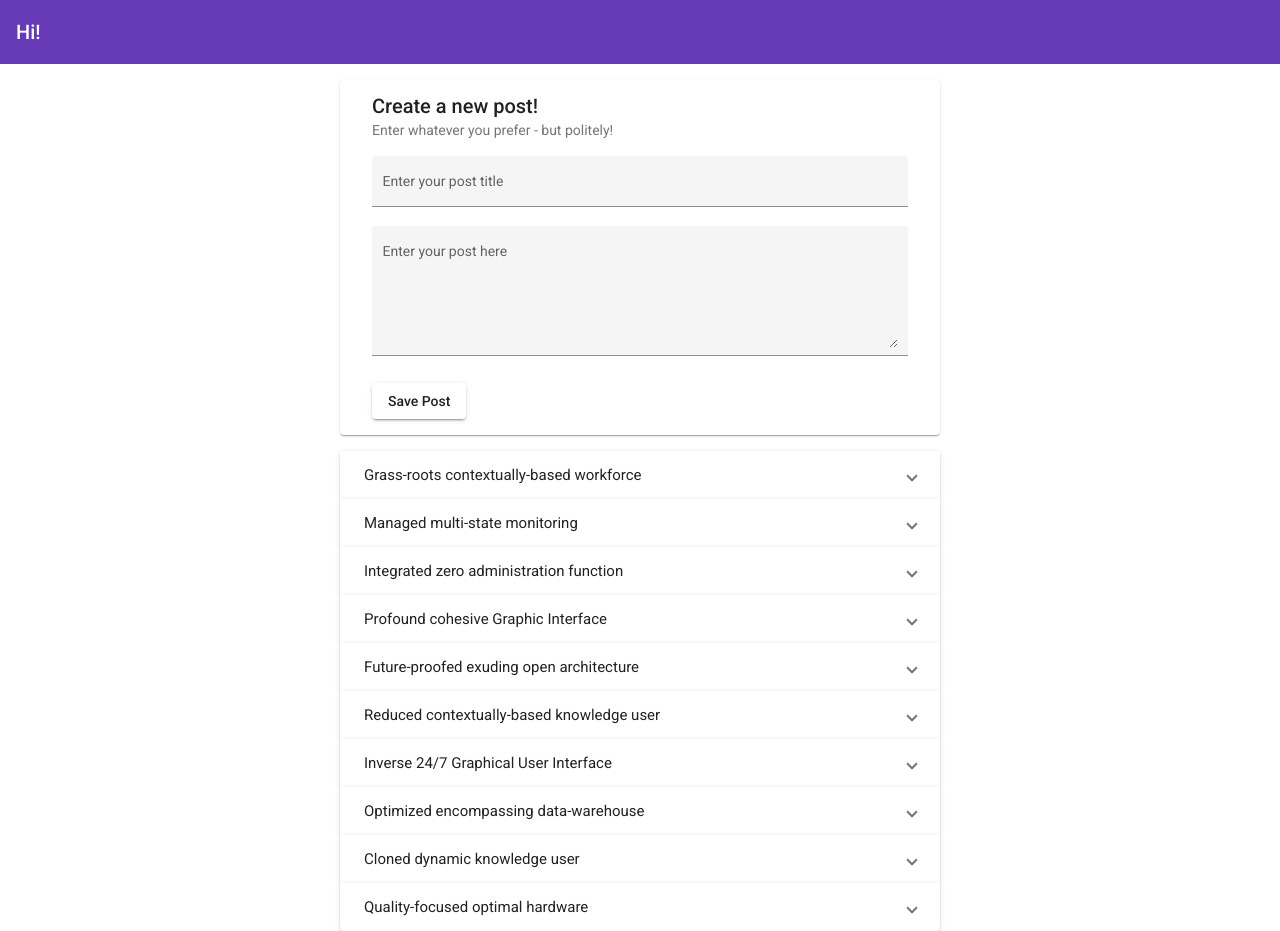
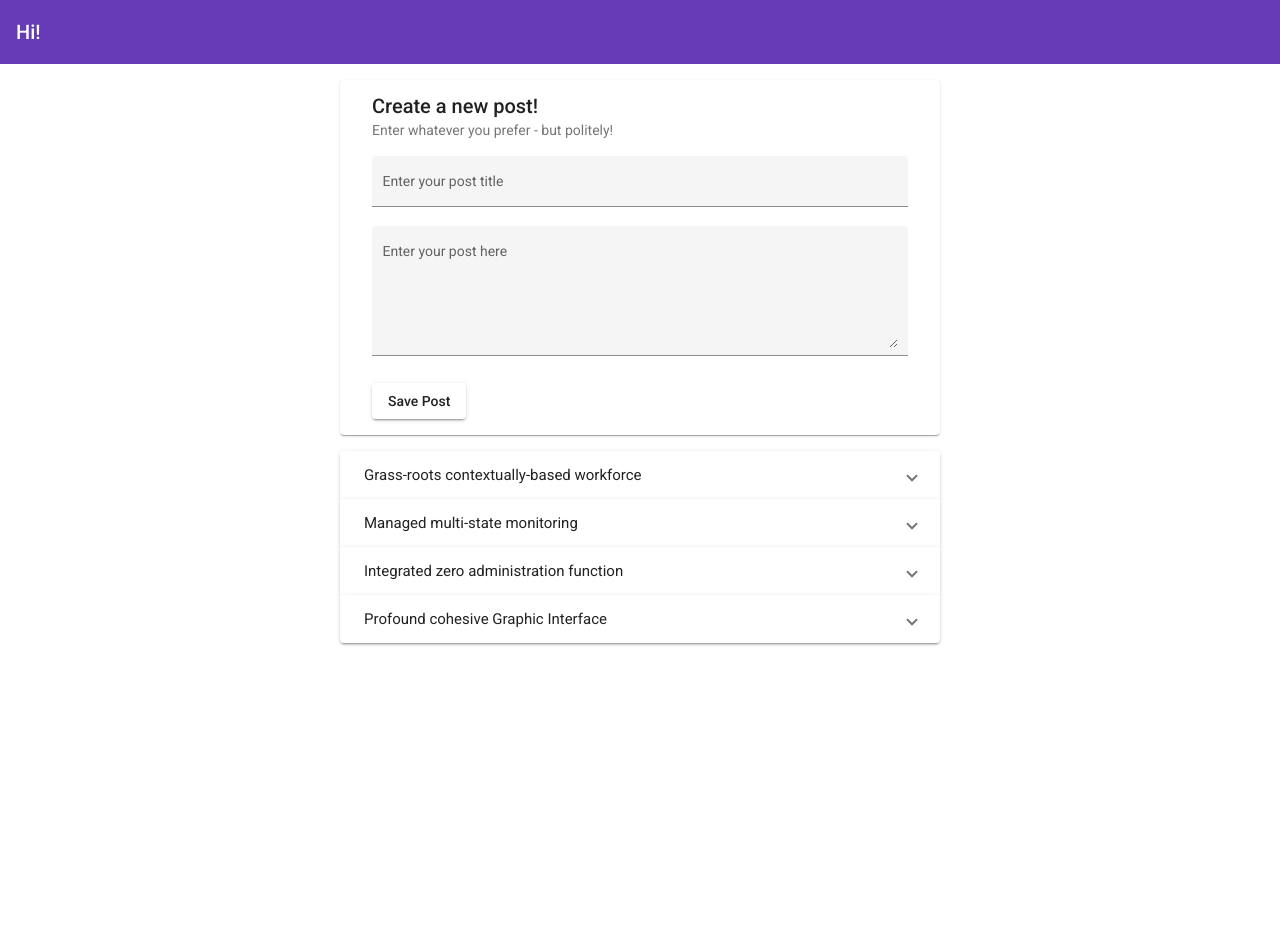
Before and after one commit to Kirren/mean-template, an Angular app in the folder client/: page / in a window 1280 px wide. After the commit the page ends 800 px from the top, so only its background shows below. Built offline with nearby package versions, Linux system fonts and the light colour scheme.

Commit message:
Move posts to parent component

```diff
--- a/client/src/app/app.component.html
+++ b/client/src/app/app.component.html
@@ -2,5 +2,5 @@
 <main>
   <app-post-create></app-post-create>
 
-  <app-post-list></app-post-list>
+  <app-post-list [posts]="posts"></app-post-list>
 </main>
--- a/client/src/app/app.component.ts
+++ b/client/src/app/app.component.ts
@@ -1,4 +1,5 @@
 import { Component } from '@angular/core';
+import { Post } from '@app/interfaces/post';
 
 @Component({
   selector: 'app-root',
@@ -7,4 +8,20 @@ import { Component } from '@angular/core';
 })
 export class AppComponent {
   title = 'client';
+
+  posts: Post[] = [
+    {
+      'title': 'Grass-roots contextually-based workforce',
+      'content': 'Curabitur gravida nisi at nibh. In hac habitasse platea dictumst. Aliquam augue quam, sollicitudin vitae, consectetuer eget, rutrum at, lorem.\n\nInteger tincidunt ante vel ipsum. Praesent blandit lacinia erat. Vestibulum sed magna at nunc commodo placerat.'
+    }, {
+      'title': 'Managed multi-state monitoring',
+      'content': 'Quisque porta volutpat erat. Quisque erat eros, viverra eget, congue eget, semper rutrum, nulla. Nunc purus.\n\nPhasellus in felis. Donec semper sapien a libero. Nam dui.'
+    }, {
+      'title': 'Integrated zero administration function',
+      'content': 'Fusce consequat. Nulla nisl. Nunc nisl.\n\nDuis bibendum, felis sed interdum venenatis, turpis enim blandit mi, in porttitor pede justo eu massa. Donec dapibus. Duis at velit eu est congue elementum.\n\nIn hac habitasse platea dictumst. Morbi vestibulum, velit id pretium iaculis, diam erat fermentum justo, nec condimentum neque sapien placerat ante. Nulla justo.'
+    }, {
+      'title': 'Profound cohesive Graphic Interface',
+      'content': 'Fusce consequat. Nulla nisl. Nunc nisl.\n\nDuis bibendum, felis sed interdum venenatis, turpis enim blandit mi, in porttitor pede justo eu massa. Donec dapibus. Duis at velit eu est congue elementum.'
+    }
+  ];
 }
--- a/client/src/app/components/post-list/post-list.component.html
+++ b/client/src/app/components/post-list/post-list.component.html
@@ -1,4 +1,4 @@
-<mat-accordion>
+<mat-accordion *ngIf="posts.length > 0; else noPostsText">
   <mat-expansion-panel *ngFor="let post of posts">
     <mat-expansion-panel-header>
       <mat-panel-title>
@@ -11,3 +11,7 @@
     </p>
   </mat-expansion-panel>
 </mat-accordion>
+
+<ng-template #noPostsText>
+  <p>No posts stored yet!</p>
+</ng-template>
--- a/client/src/app/components/post-list/post-list.component.ts
+++ b/client/src/app/components/post-list/post-list.component.ts
@@ -1,65 +1,10 @@
-import { Component, OnInit } from '@angular/core';
-
-interface IPost {
-  id: number,
-  title: string,
-  content: string
-}
+import { Component, Input } from '@angular/core';
 
 @Component({
   selector: 'app-post-list',
   templateUrl: './post-list.component.html',
   styleUrls: ['./post-list.component.scss']
 })
-export class PostListComponent implements OnInit {
-  posts: IPost[] = [
-    {
-      'id': 1,
-      'title': 'Grass-roots contextually-based workforce',
-      'content': 'Curabitur gravida nisi at nibh. In hac habitasse platea dictumst. Aliquam augue quam, sollicitudin vitae, consectetuer eget, rutrum at, lorem.\n\nInteger tincidunt ante vel ipsum. Praesent blandit lacinia erat. Vestibulum sed magna at nunc commodo placerat.'
-    }, {
-      'id': 2,
-      'title': 'Managed multi-state monitoring',
-      'content': 'Quisque porta volutpat erat. Quisque erat eros, viverra eget, congue eget, semper rutrum, nulla. Nunc purus.\n\nPhasellus in felis. Donec semper sapien a libero. Nam dui.'
-    }, {
-      'id': 3,
-      'title': 'Integrated zero administration function',
-      'content': 'Fusce consequat. Nulla nisl. Nunc nisl.\n\nDuis bibendum, felis sed interdum venenatis, turpis enim blandit mi, in porttitor pede justo eu massa. Donec dapibus. Duis at velit eu est congue elementum.\n\nIn hac habitasse platea dictumst. Morbi vestibulum, velit id pretium iaculis, diam erat fermentum justo, nec condimentum neque sapien placerat ante. Nulla justo.'
-    }, {
-      'id': 4,
-      'title': 'Profound cohesive Graphic Interface',
-      'content': 'Fusce consequat. Nulla nisl. Nunc nisl.\n\nDuis bibendum, felis sed interdum venenatis, turpis enim blandit mi, in porttitor pede justo eu massa. Donec dapibus. Duis at velit eu est congue elementum.'
-    }, {
-      'id': 5,
-      'title': 'Future-proofed exuding open architecture',
-      'content': 'In hac habitasse platea dictumst. Etiam faucibus cursus urna. Ut tellus.\n\nNulla ut erat id mauris vulputate elementum. Nullam varius. Nulla facilisi.'
-    }, {
-      'id': 6,
-      'title': 'Reduced contextually-based knowledge user',
-      'content': 'Etiam vel augue. Vestibulum rutrum rutrum neque. Aenean auctor gravida sem.\n\nPraesent id massa id nisl venenatis lacinia. Aenean sit amet justo. Morbi ut odio.'
-    }, {
-      'id': 7,
-      'title': 'Inverse 24/7 Graphical User Interface',
-      'content': 'Vestibulum quam sapien, varius ut, blandit non, interdum in, ante. Vestibulum ante ipsum primis in faucibus orci luctus et ultrices posuere cubilia Curae; Duis faucibus accumsan odio. Curabitur convallis.\n\nDuis consequat dui nec nisi volutpat eleifend. Donec ut dolor. Morbi vel lectus in quam fringilla rhoncus.\n\nMauris enim leo, rhoncus sed, vestibulum sit amet, cursus id, turpis. Integer aliquet, massa id lobortis convallis, tortor risus dapibus augue, vel accumsan tellus nisi eu orci. Mauris lacinia sapien quis libero.'
-    }, {
-      'id': 8,
-      'title': 'Optimized encompassing data-warehouse',
-      'content': 'Quisque porta volutpat erat. Quisque erat eros, viverra eget, congue eget, semper rutrum, nulla. Nunc purus.\n\nPhasellus in felis. Donec semper sapien a libero. Nam dui.\n\nProin leo odio, porttitor id, consequat in, consequat ut, nulla. Sed accumsan felis. Ut at dolor quis odio consequat varius.'
-    }, {
-      'id': 9,
-      'title': 'Cloned dynamic knowledge user',
-      'content': 'Praesent blandit. Nam nulla. Integer pede justo, lacinia eget, tincidunt eget, tempus vel, pede.\n\nMorbi porttitor lorem id ligula. Suspendisse ornare consequat lectus. In est risus, auctor sed, tristique in, tempus sit amet, sem.'
-    }, {
-      'id': 10,
-      'title': 'Quality-focused optimal hardware',
-      'content': 'Maecenas tristique, est et tempus semper, est quam pharetra magna, ac consequat metus sapien ut nunc. Vestibulum ante ipsum primis in faucibus orci luctus et ultrices posuere cubilia Curae; Mauris viverra diam vitae quam. Suspendisse potenti.\n\nNullam porttitor lacus at turpis. Donec posuere metus vitae ipsum. Aliquam non mauris.\n\nMorbi non lectus. Aliquam sit amet diam in magna bibendum imperdiet. Nullam orci pede, venenatis non, sodales sed, tincidunt eu, felis.'
-    }
-  ];
-
-  constructor() {
-  }
-
-  ngOnInit(): void {
-  }
-
+export class PostListComponent {
+  @Input("posts") posts;
 }
```
